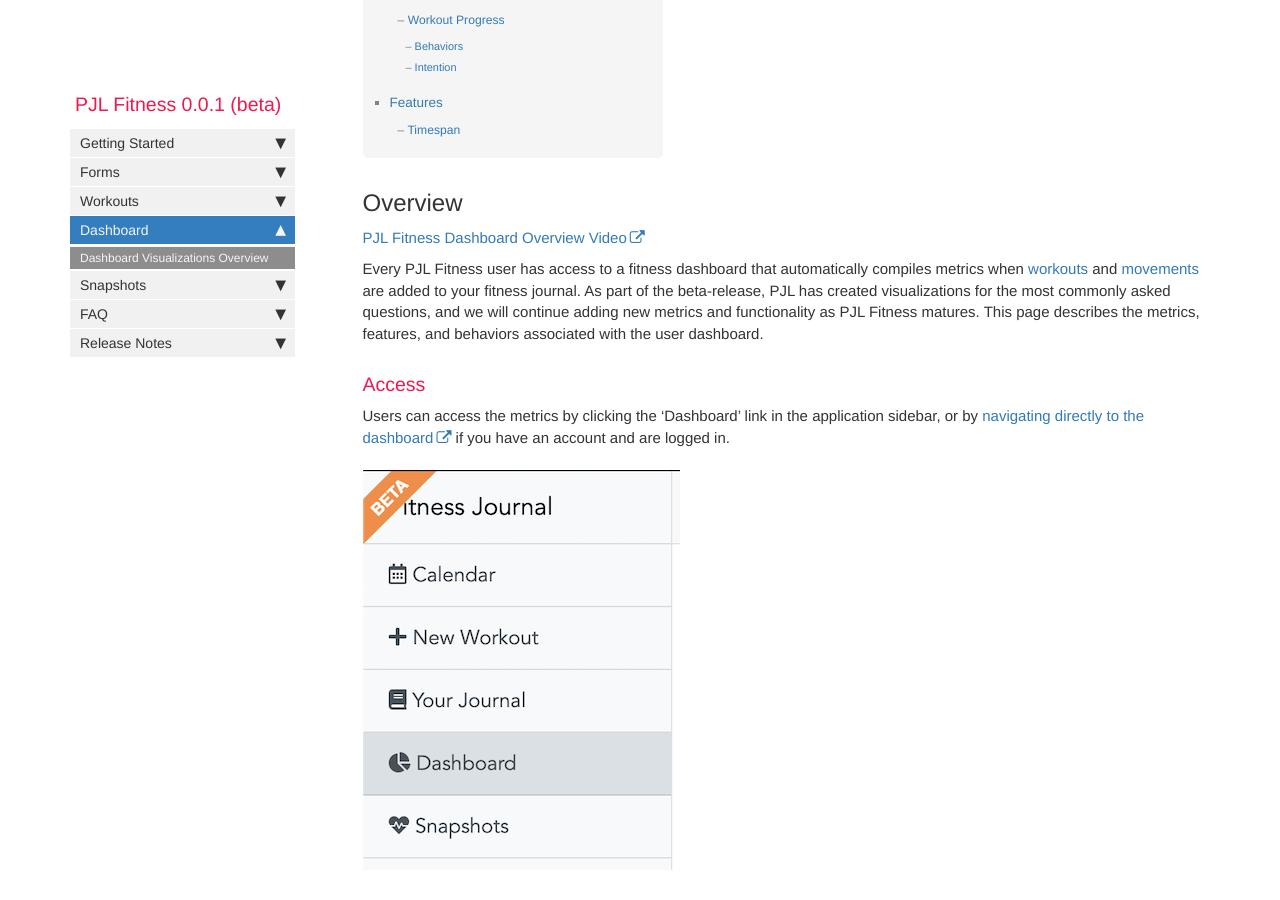
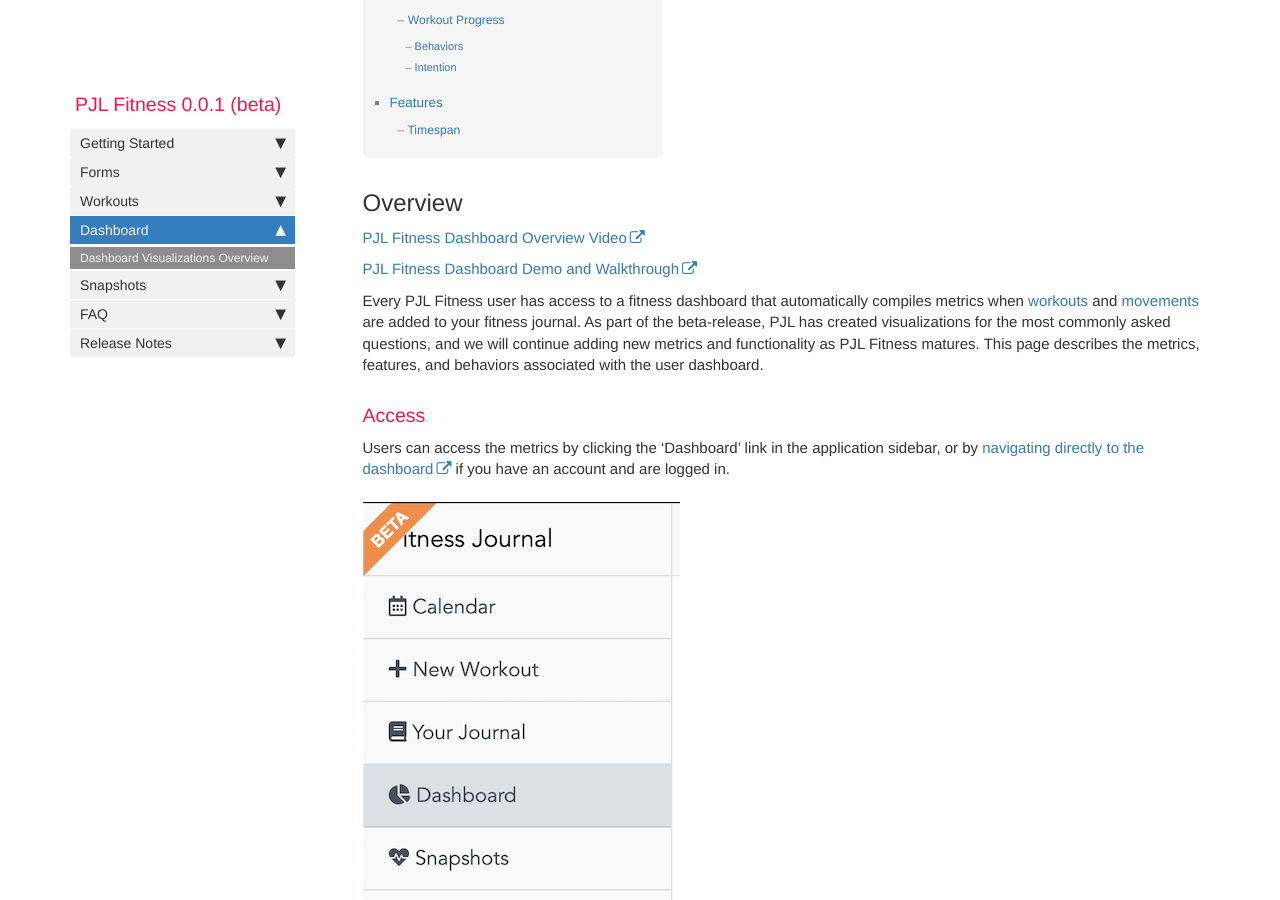
Before and after one commit to pjlinn/pjlinn.github.io, a Jekyll site: the page built from pages/pjl-fitness/pjl-fitness-dashboard-landing-page.md, in a window 1280 px wide and 900 px high, scrolled down 694 px. Built offline with Jekyll 4.4.1, drawn with Linux system fonts in a browser that asks for light colours; comment, search, counter and statistics services are not loaded.

Commit message:
add link to walkthrough timestamp

```diff
--- a/pages/pjl-fitness/pjl-fitness-dashboard-landing-page.md
+++ b/pages/pjl-fitness/pjl-fitness-dashboard-landing-page.md
@@ -12,6 +12,8 @@ toc: true
 ## Overview
 
 [PJL Fitness Dashboard Overview Video](https://youtu.be/WWqomVfRdx8)
+
+[PJL Fitness Dashboard Demo and Walkthrough](https://www.youtube.com/watch?v=OTqsgbaaAwM&t=378s)
 
 Every PJL Fitness user has access to a fitness dashboard that automatically compiles metrics when [workouts](pjl-fitness-add-workout-form) and [movements](pjl-fitness-add-movement-form) are added to your fitness journal. As part of the beta-release, PJL has created visualizations for the most commonly asked questions, and we will continue adding new metrics and functionality as PJL Fitness matures. This page describes the metrics, features, and behaviors associated with the user dashboard.
 
```
